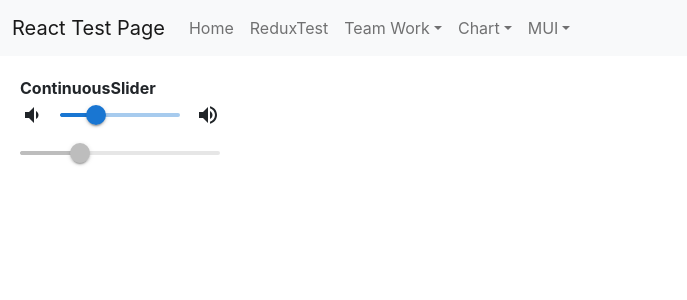
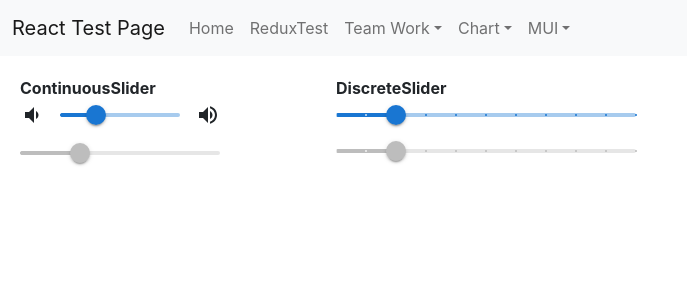
Before and after one commit to jinseok1306/React-Test, a React (Create React App) app in the folder ReactProject/client_app/: page /MUI/SliderPage in a window 1280 px wide. Shown: the top 300 px of the page, without its empty margins (0-687 px from the left). Built offline with nearby package versions, Linux system fonts and the light colour scheme.

Commit message:
MUI DiscreateSlider 테스트 완료

```diff
--- /dev/null
+++ b/ReactProject/client_app/src/components/Slider/DiscreteSlider.tsx
@@ -0,0 +1,25 @@
+import * as React from 'react';
+import Box from '@mui/material/Box';
+import Slider from '@mui/material/Slider';
+
+function valuetext(value: number) {
+    return `${value}°C`;
+}
+
+export default function DiscreteSlider() {
+    return (
+        <Box sx={{ width: 300 }}>
+            <Slider
+                aria-label="Temperature"
+                defaultValue={30}
+                getAriaValueText={valuetext}
+                valueLabelDisplay="auto"
+                step={10}
+                marks
+                min={10}
+                max={110}
+            />
+            <Slider defaultValue={30} step={10} marks min={10} max={110} disabled />
+        </Box>
+    );
+}
--- a/ReactProject/client_app/src/pages/MUI/SliderPage.tsx
+++ b/ReactProject/client_app/src/pages/MUI/SliderPage.tsx
@@ -2,6 +2,7 @@ import React, { useCallback, useState } from "react";
 import Menu from '../../components/Menu';
 import Grid from '@mui/material/Grid';
 import ContinuousSlider from '../../components/Slider/ContinuousSlider';
+import DiscreteSlider from '../../components/Slider/DiscreteSlider';
 
 const SliderPage = () => {
     return (
@@ -13,6 +14,10 @@ const SliderPage = () => {
                         <b>ContinuousSlider</b>
                         <ContinuousSlider />
                     </Grid>
+                    <Grid item xs={3}>
+                        <b>DiscreteSlider</b>
+                        <DiscreteSlider />
+                    </Grid>
                 </Grid>
             </div>
         </div>
```
Also changed, not shown: 1 other file (tests, documents, lock files or other folders).
